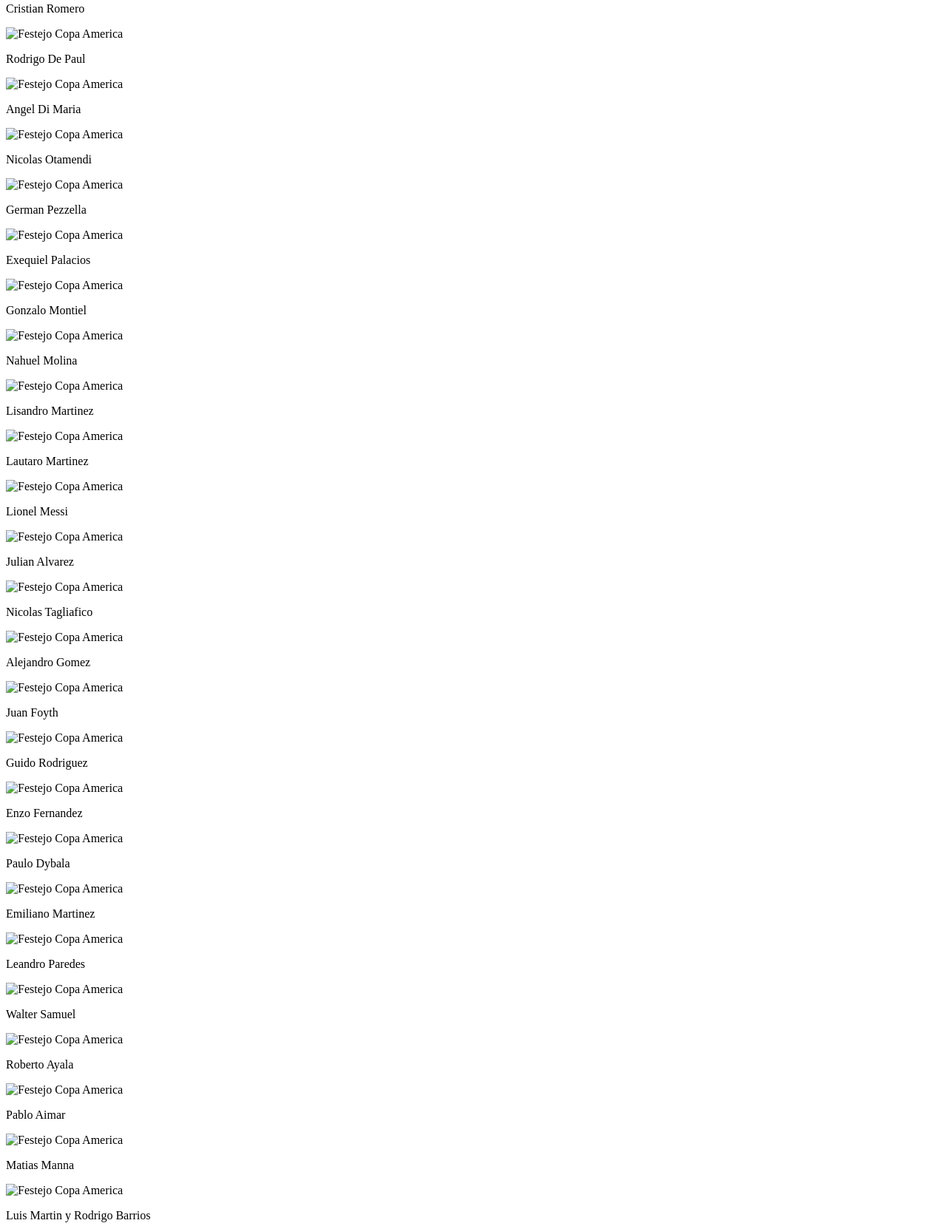
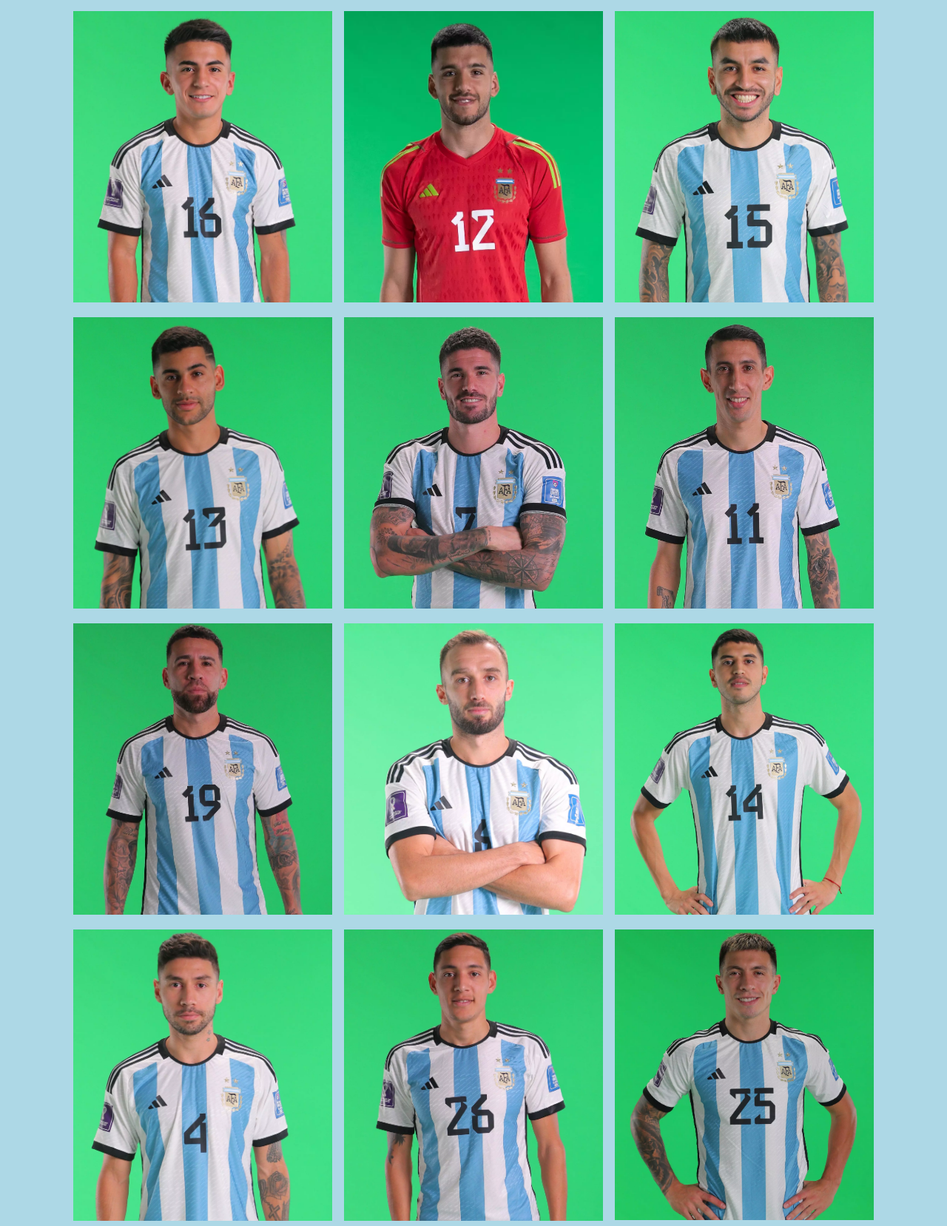
Before and after one commit to Franco2310/Proyecto-Final-JS, a plain HTML site: page pages/galeria.html in a window 1280 px wide. Shown: the part 506-2164 px from the top of the page at 74% size. Drawn offline with Linux system fonts and the light colour scheme; the site is published under a folder, as on GitHub Pages, so addresses that start at the root find nothing.

Commit message:
Segundo Commit

```diff
--- a/css/styles.css
+++ b/css/styles.css
@@ -45,7 +45,7 @@ h2 {
 
 
 .botones {
-    display: flex;
+    display: grid;
     justify-content: center;
     align-items: center;
 }
--- a/index.html
+++ b/index.html
@@ -1,11 +1,10 @@
 <!DOCTYPE html>
 <html lang="en">
 <head>
-    <meta charset="UTF-8" />
-    <link rel="icon" type="image/svg+xml" href="/vite.svg" />
+    <meta charset="UTF-8" />>
     <meta name="viewport" content="width=device-width, initial-scale=1.0" />
-    <link rel="stylesheet" href="/css/styles.css">
-    <link rel="icon" href="imagenes/La-Scaloneta.ico">
+    <link rel="stylesheet" href="./css/styles.css">
+    <link rel="icon" href="./imagenes/La-Scaloneta.ico">
     <title>La Scaloneta</title>
 </head>
 <body>
@@ -14,7 +13,7 @@
       <h1>La Scaloneta</h1>
       <h2>Scaloneta: qué es y por qué le dicen así a la Selección Argentina</h2>
 
-      <img src="/imagenes/Scaloni-foto.webp" alt="Foto de Scaloni">
+      <img src="./imagenes/Scaloni-foto.webp" alt="Foto de Scaloni">
 
       <p class="parrafos">
           En medios escritos, digitales y principalmente en redes sociales comenzó a surgir algo llamado 'La Scaloneta' un apodo para hacer referencia al combinado nacional de Argentina y que hasta el día de hoy permanece vigente.
@@ -26,15 +25,15 @@
 
 
       <section class="botones">
-        <button class="btn"><a href="/pages/galeria.html">Jugadores y Cuerpo Técnico</a></button>
+        <button class="btn"><a href="./pages/galeria.html">Jugadores y Cuerpo Técnico</a></button>
 
-        <button class="btn"><a href="/pages/titulos.html">Títulos de La Scaloneta</a></button>
+        <button class="btn"><a href="./pages/titulos.html">Títulos de La Scaloneta</a></button>
       </section>
 
 
       <h2>Máximo referente de este equipo: Lionel Messi</h2>
 
-      <img src="/imagenes/Foto-Messi-referente.webp" alt="Foto de Messi">
+      <img src="./imagenes/Foto-Messi-referente.webp" alt="Foto de Messi">
 
       <p class="parrafos">
           Lionel Messi, considerado el <b>"mejor jugador del mundo" </b>y <b>"mejor jugador de la historia", </b>fue una pieza fundamental en el equipo argentino por varias razones.
@@ -50,7 +49,7 @@
 
       <h2>Récord que tuvo la Scaloneta</h2>
 
-      <img src="/imagenes/Foto-Finalissima.webp" alt="Foto Finalissima">
+      <img src="./imagenes/Foto-Finalissima.webp" alt="Foto Finalissima">
 
       <p class="parrafos">
           La Selección Argentina que dirige Lionel Scaloni llegó a 36 partidos sin perder, con un total de 25 victorias y 11 empates. Tremendo. Así, superó las segundas mejores marcas de invictos: Brasil (entre 1993 y 1996) como España (2007 a 2009) y le pisa los talones a Italia.
@@ -64,6 +63,15 @@
           En la Finalissima ante Italia, en ese contundente 3-0 en Wembley jugado el 1° de junio, el equipo de Scaloni superó la recordada marca que ostentaba la Selección del Basile: 31 encuentros oficiales entre el 19 de febrero de 1991 y el 8 de agosto de 1993, con los títulos de las Copas América 1991 y 1993.
       </p>
 
+    </section>
+
+    <section class="botones">
+
+      <h2>Botones de contacto</h2>
+
+      <button class="btn"><a href="./pages/contactos.html">Contacto</a></button>
+
+      <button class="btn"><a href="./pages/iniciar-sesion.html">Iniciar Sesión</a></button>
     </section>
 
   <footer>
--- a/pages/galeria.html
+++ b/pages/galeria.html
@@ -4,8 +4,8 @@
     <meta charset="UTF-8">
     <meta http-equiv="X-UA-Compatible" content="IE=edge">
     <meta name="viewport" content="width=device-width, initial-scale=1.0">
-    <link rel="stylesheet" href="/css/galeria.css">
-    <link rel="icon" href="/imagenes/La-Scaloneta.ico">
+    <link rel="stylesheet" href="../css/galeria.css">
+    <link rel="icon" href="../imagenes/La-Scaloneta.ico">
     <title>Galeria</title>
 </head>
 <body>
@@ -17,7 +17,7 @@
 
         <section class="galeria-de-imagenes">
             <div class="fotos-galeria Defensores">
-                <img src="/imagenes/Foto-Acunia.webp" alt="Festejo Copa America">
+                <img src="../imagenes/Foto-Acunia.webp" alt="Festejo Copa America">
                 <div class="texto-imagen"></div>
                 <div class="info-fotos">
                     <p>Marcos Acuña</p>
@@ -25,7 +25,7 @@
             </div>
 
             <div class="fotos-galeria Arqueros">
-                <img src="/imagenes/Foto-Armani.webp" alt="Festejo Copa America">
+                <img src="../imagenes/Foto-Armani.webp" alt="Festejo Copa America">
                 <div class="texto-imagen"></div>
                 <div class="info-fotos">
                     <p>Franco Armani</p>
@@ -33,7 +33,7 @@
             </div>
 
             <div class="fotos-galeria Mediocampistas">
-                <img src="/imagenes/Foto-Alexis.webp" alt="Festejo Copa America">
+                <img src="../imagenes/Foto-Alexis.webp" alt="Festejo Copa America">
                 <div class="texto-imagen"></div>
                 <div class="info-fotos">
                     <p>Alexis Mac Allister</p>
@@ -41,7 +41,7 @@
             </div>
 
             <div class="fotos-galeria Mediocampistas">
-                <img src="/imagenes/Foto-Almada.webp" alt="Festejo Copa America">
+                <img src="../imagenes/Foto-Almada.webp" alt="Festejo Copa America">
                 <div class="texto-imagen"></div>
                 <div class="info-fotos">
                     <p>Thiago Almada</p>
@@ -49,7 +49,7 @@
             </div>
 
             <div class="fotos-galeria Arqueros">
-                <img src="/imagenes/Foto-Rulli.webp" alt="Festejo Copa America">
+                <img src="../imagenes/Foto-Rulli.webp" alt="Festejo Copa America">
                 <div class="texto-imagen"></div>
                 <div class="info-fotos">
                     <p>Geronimo Rulli</p>
@@ -57,7 +57,7 @@
             </div>
 
             <div class="fotos-galeria Delanteros">
-                <img src="/imagenes/Foto-Correa.webp" alt="Festejo Copa America">
+                <img src="../imagenes/Foto-Correa.webp" alt="Festejo Copa America">
                 <div class="texto-imagen"></div>
                 <div class="info-fotos">
                     <p>Angel Correa</p>
@@ -65,7 +65,7 @@
             </div>
 
             <div class="fotos-galeria Defensores">
-                <img src="/imagenes/Foto-Cuti.webp" alt="Festejo Copa America">
+                <img src="../imagenes/Foto-Cuti.webp" alt="Festejo Copa America">
                 <div class="texto-imagen"></div>
                 <div class="info-fotos">
                     <p>Cristian Romero</p>
@@ -73,7 +73,7 @@
             </div>
 
             <div class="fotos-galeria Mediocampistas">
-                <img src="/imagenes/Foto-De-Paul.webp" alt="Festejo Copa America">
+                <img src="../imagenes/Foto-De-Paul.webp" alt="Festejo Copa America">
                 <div class="texto-imagen"></div>
                 <div class="info-fotos">
                     <p>Rodrigo De Paul</p>
@@ -81,7 +81,7 @@
             </div>
 
             <div class="fotos-galeria Delanteros">
-                <img src="/imagenes/Foto-Di-Maria.webp" alt="Festejo Copa America">
+                <img src="../imagenes/Foto-Di-Maria.webp" alt="Festejo Copa America">
                 <div class="texto-imagen"></div>
                 <div class="info-fotos">
                     <p>Angel Di Maria</p>
@@ -89,7 +89,7 @@
             </div>
 
             <div class="fotos-galeria Defensores">
-                <img src="/imagenes/Foto-Otamendi.webp" alt="Festejo Copa America">
+                <img src="../imagenes/Foto-Otamendi.webp" alt="Festejo Copa America">
                 <div class="texto-imagen"></div>
                 <div class="info-fotos">
                     <p>Nicolas Otamendi</p>
@@ -97,7 +97,7 @@
             </div>
 
             <div class="fotos-galeria Defensores">
-                <img src="/imagenes/Foto-Pezzela.webp" alt="Festejo Copa America">
+                <img src="../imagenes/Foto-Pezzela.webp" alt="Festejo Copa America">
                 <div class="texto-imagen"></div>
                 <div class="info-fotos">
                     <p>German Pezzella</p>
@@ -105,7 +105,7 @@
             </div>
 
             <div class="fotos-galeria Mediocampistas">
-                <img src="/imagenes/Foto-Palacios.webp" alt="Festejo Copa America">
+                <img src="../imagenes/Foto-Palacios.webp" alt="Festejo Copa America">
                 <div class="texto-imagen"></div>
                 <div class="info-fotos">
                     <p>Exequiel Palacios</p>
@@ -113,7 +113,7 @@
             </div>
 
             <div class="fotos-galeria Defensores">
-                <img src="/imagenes/Foto-Montiel.webp" alt="Festejo Copa America">
+                <img src="../imagenes/Foto-Montiel.webp" alt="Festejo Copa America">
                 <div class="texto-imagen"></div>
                 <div class="info-fotos">
                     <p>Gonzalo Montiel</p>
@@ -121,7 +121,7 @@
             </div>
 
             <div class="fotos-galeria Defensores">
-                <img src="/imagenes/Foto-Molina.webp" alt="Festejo Copa America">
+                <img src="../imagenes/Foto-Molina.webp" alt="Festejo Copa America">
                 <div class="texto-imagen"></div>
                 <div class="info-fotos">
                     <p>Nahuel Molina</p>
@@ -129,7 +129,7 @@
             </div>
 
             <div class="fotos-galeria Defensores">
-                <img src="/imagenes/Foto-Lisandro.webp" alt="Festejo Copa America">
+                <img src="../imagenes/Foto-Lisandro.webp" alt="Festejo Copa America">
                 <div class="texto-imagen"></div>
                 <div class="info-fotos">
                     <p>Lisandro Martinez</p>
@@ -137,7 +137,7 @@
             </div>
 
             <div class="fotos-galeria Delanteros">
-                <img src="/imagenes/Foto-Lautaro.webp" alt="Festejo Copa America">
+                <img src="../imagenes/Foto-Lautaro.webp" alt="Festejo Copa America">
                 <div class="texto-imagen"></div>
                 <div class="info-fotos">
                     <p>Lautaro Martinez</p>
@@ -145,7 +145,7 @@
             </div>
 
             <div class="fotos-galeria Delanteros">
-                <img src="/imagenes/Foto-Messi.webp" alt="Festejo Copa America">
+                <img src="../imagenes/Foto-Messi.webp" alt="Festejo Copa America">
                 <div class="texto-imagen"></div>
                 <div class="info-fotos">
                     <p>Lionel Messi</p>
@@ -153,7 +153,7 @@
             </div>
 
             <div class="fotos-galeria Delanteros">
-                <img src="/imagenes/Foto-Julian.webp" alt="Festejo Copa America">
+                <img src="../imagenes/Foto-Julian.webp" alt="Festejo Copa America">
                 <div class="texto-imagen"></div>
                 <div class="info-fotos">
                     <p>Julian Alvarez</p>
@@ -161,7 +161,7 @@
             </div>
 
             <div class="fotos-galeria Defensores">
-                <img src="/imagenes/Foto-Tagliafico.webp" alt="Festejo Copa America">
+                <img src="../imagenes/Foto-Tagliafico.webp" alt="Festejo Copa America">
                 <div class="texto-imagen"></div>
                 <div class="info-fotos">
                     <p>Nicolas Tagliafico</p>
@@ -169,7 +169,7 @@
             </div>
 
             <div class="fotos-galeria Mediocampistas">
-                <img src="/imagenes/Foto-Gomez.webp" alt="Festejo Copa America">
+                <img src="../imagenes/Foto-Gomez.webp" alt="Festejo Copa America">
                 <div class="texto-imagen"></div>
                 <div class="info-fotos">
                     <p>Alejandro Gomez</p>
@@ -177,7 +177,7 @@
             </div>
 
             <div class="fotos-galeria Defensores">
-                <img src="/imagenes/Foto-Foyth.webp" alt="Festejo Copa America">
+                <img src="../imagenes/Foto-Foyth.webp" alt="Festejo Copa America">
                 <div class="texto-imagen"></div>
                 <div class="info-fotos">
                     <p>Juan Foyth</p>
@@ -185,7 +185,7 @@
             </div>
 
             <div class="fotos-galeria Mediocampistas">
-                <img src="/imagenes/Foto-Guido.webp" alt="Festejo Copa America">
+                <img src="../imagenes/Foto-Guido.webp" alt="Festejo Copa America">
                 <div class="texto-imagen"></div>
                 <div class="info-fotos">
                     <p>Guido Rodriguez</p>
@@ -193,7 +193,7 @@
             </div>
 
             <div class="fotos-galeria Mediocampistas">
-                <img src="/imagenes/Foto-Enzo.webp" alt="Festejo Copa America">
+                <img src="../imagenes/Foto-Enzo.webp" alt="Festejo Copa America">
                 <div class="texto-imagen"></div>
                 <div class="info-fotos">
                     <p>Enzo Fernandez</p>
@@ -201,7 +201,7 @@
             </div>
 
             <div class="fotos-galeria Delanteros">
-                <img src="/imagenes/Foto-Dybala.webp" alt="Festejo Copa America">
+                <img src="../imagenes/Foto-Dybala.webp" alt="Festejo Copa America">
                 <div class="texto-imagen"></div>
                 <div class="info-fotos">
                     <p>Paulo Dybala</p>
@@ -209,7 +209,7 @@
             </div>
 
             <div class="fotos-galeria Arqueros">
-                <img src="/imagenes/Foto-Dibu.webp" alt="Festejo Copa America">
+                <img src="../imagenes/Foto-Dibu.webp" alt="Festejo Copa America">
                 <div class="texto-imagen"></div>
                 <div class="info-fotos">
                     <p>Emiliano Martinez</p>
@@ -218,7 +218,7 @@
 
 
             <div class="fotos-galeria Mediocampistas">
-                <img src="/imagenes/Foto-Paredes.webp" alt="Festejo Copa America">
+                <img src="../imagenes/Foto-Paredes.webp" alt="Festejo Copa America">
                 <div class="texto-imagen"></div>
                 <div class="info-fotos">
                     <p>Leandro Paredes</p>
@@ -226,7 +226,7 @@
             </div>
 
             <div class="fotos-galeria fotos-galeria2 Técnico">
-                <img src="/imagenes/Foto-Samuel.webp" alt="Festejo Copa America">
+                <img src="../imagenes/Foto-Samuel.webp" alt="Festejo Copa America">
                 <div class="texto-imagen"></div>
                 <div class="info-fotos">
                     <p>Walter Samuel</p>
@@ -234,7 +234,7 @@
             </div>
 
             <div class=" fotos-galeria fotos-galeria2 Técnico">
-                <img src="/imagenes/Foto-Ayala.webp" alt="Festejo Copa America">
+                <img src="../imagenes/Foto-Ayala.webp" alt="Festejo Copa America">
                 <div class="texto-imagen"></div>
                 <div class="info-fotos">
                     <p>Roberto Ayala</p>
@@ -242,7 +242,7 @@
             </div>
 
             <div class="fotos-galeria fotos-galeria2 Técnico">
-                <img src="/imagenes/Foto-Aimar.webp" alt="Festejo Copa America">
+                <img src="../imagenes/Foto-Aimar.webp" alt="Festejo Copa America">
                 <div class="texto-imagen"></div>
                 <div class="info-fotos">
                     <p>Pablo Aimar</p>
@@ -250,7 +250,7 @@
             </div>
 
             <div class="fotos-galeria fotos-galeria2 Técnico">
-                <img src="/imagenes/Foto-Manna.webp" alt="Festejo Copa America">
+                <img src="../imagenes/Foto-Manna.webp" alt="Festejo Copa America">
                 <div class="texto-imagen"></div>
                 <div class="info-fotos">
                     <p>Matias Manna</p>
@@ -258,7 +258,7 @@
             </div>
 
             <div class=" fotos-galeria fotos-galeria2 Técnico">
-                <img src="/imagenes/Foto-Martin-Barrios.webp" alt="Festejo Copa America">
+                <img src="../imagenes/Foto-Martin-Barrios.webp" alt="Festejo Copa America">
                 <div class="texto-imagen"></div>
                 <div class="info-fotos">
                     <p>Luis Martin y Rodrigo Barrios</p>
@@ -266,7 +266,7 @@
             </div>
 
             <div class="fotos-galeria fotos-galeria2 Técnico">
-                <img src="/imagenes/Foto-Scaloni-CT.webp" alt="Festejo Copa America">
+                <img src="../imagenes/Foto-Scaloni-CT.webp" alt="Festejo Copa America">
                 <div class="texto-imagen"></div>
                 <div class="info-fotos">
                     <p>Lionel Scaloni</p>
@@ -274,7 +274,7 @@
             </div>
 
             <div class="fotos-galeria fotos-galeria2 Técnico">
-                <img src="/imagenes/Foto-Tocalli.webp" alt="Festejo Copa America">
+                <img src="../imagenes/Foto-Tocalli.webp" alt="Festejo Copa America">
                 <div class="texto-imagen"></div>
                 <div class="info-fotos">
                     <p>Martin Tocalli</p>
```
Also changed, not shown: css/titulos.css (+9 -9 lines), pages/contactos.html (+2 -2 lines), pages/iniciar-sesion.html (+2 -2 lines), pages/titulos.html (+2 -2 lines).
